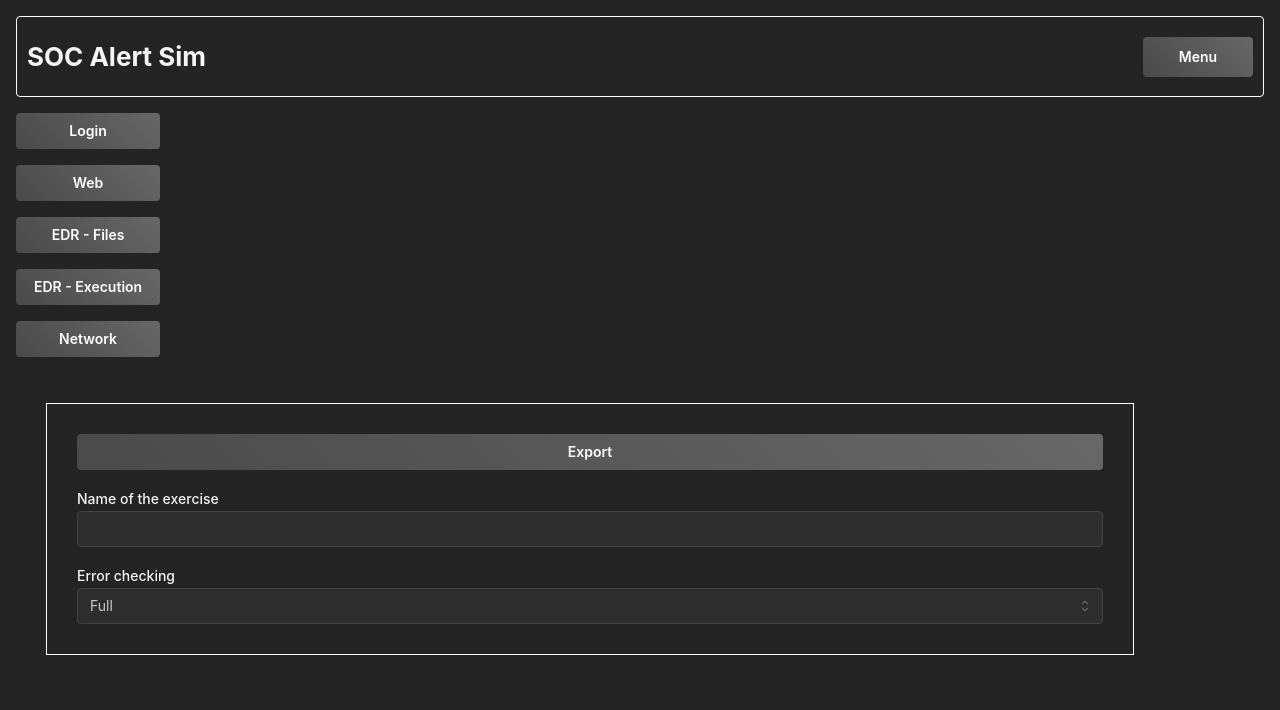
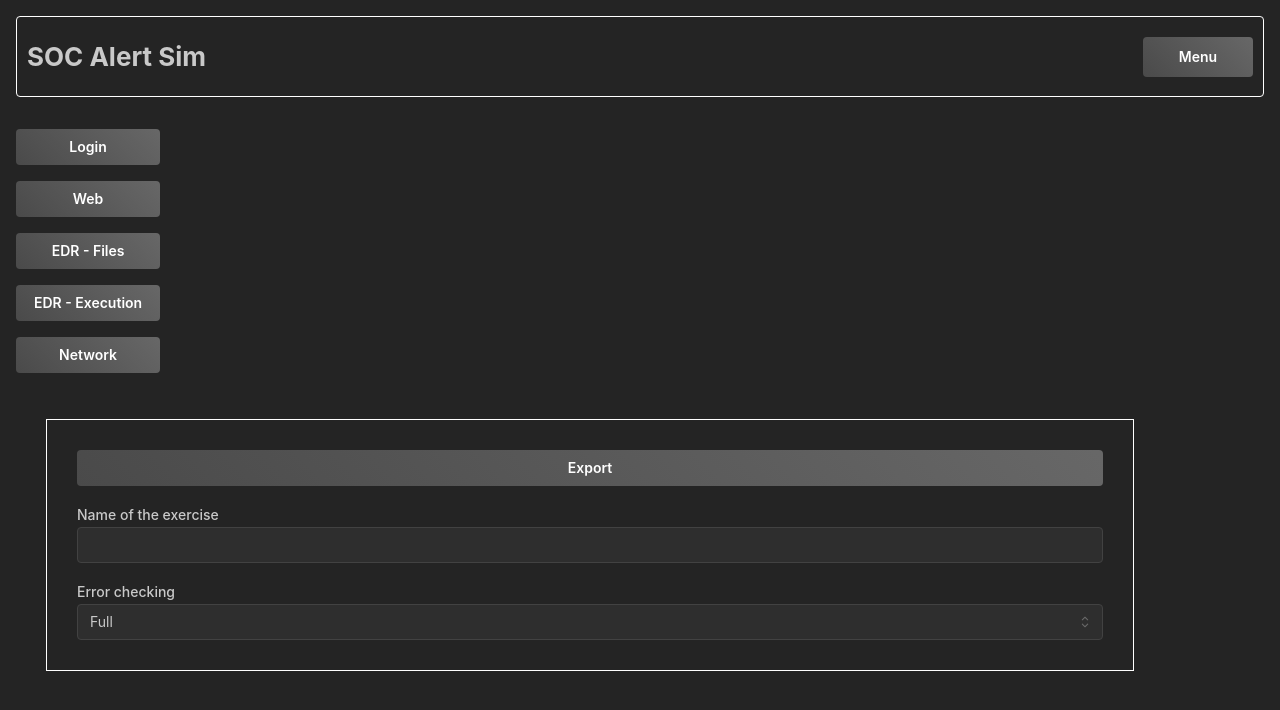
Before and after one commit to Xantus10/SOCAlertSim, a React (Vite) app: page /SOCAlertSim/create in a window 1280 px wide. Shown: the top 710 px of the page. Built offline with nearby package versions, Linux system fonts and the light colour scheme.

Commit message:
I hate Modal

```diff
--- a/package.json
+++ b/package.json
@@ -13,9 +13,9 @@
     "deploy": "gh-pages -d dist"
   },
   "dependencies": {
-    "@mantine/core": "^8.3.10",
-    "@mantine/hooks": "^8.3.10",
-    "@mantine/notifications": "^8.3.10",
+    "@mantine/core": "^8.2.5",
+    "@mantine/hooks": "^8.2.5",
+    "@mantine/notifications": "^8.2.5",
     "crypto-js": "^4.2.0",
     "react": "^19.2.0",
     "react-dom": "^19.2.0",
--- a/src/App.css
+++ /dev/null
@@ -1,4 +0,0 @@
-#root {
-  margin: 0 auto;
-  padding: 1rem;
-}
--- a/src/App.tsx
+++ b/src/App.tsx
@@ -1,4 +1,4 @@
-import { BrowserRouter, Routes, Route } from 'react-router-dom'
+import { Routes, Route } from 'react-router-dom'
 
 import Header from './Components/Header'
 import { JsonProvider } from './Components/JsonContext'
@@ -6,19 +6,15 @@ import { JsonProvider } from './Components/JsonContext'
 import AlertInspector from './Pages/AlertInspector'
 import Creator from './Pages/Creator'
 
-import './App.css'
-
 function App() {
   return (
       <>
       <JsonProvider>
-        <BrowserRouter basename='/SOCAlertSim'>
-          <Header />
-          <Routes>
-            <Route path='/' element={<AlertInspector />} />
-            <Route path='/create' element={<Creator />} />
-          </Routes>
-        </BrowserRouter>
+        <Header />
+        <Routes>
+          <Route path='/' element={<AlertInspector />} />
+          <Route path='/create' element={<Creator />} />
+        </Routes>
       </JsonProvider>
       </>
     )
--- a/src/Components/Header.tsx
+++ b/src/Components/Header.tsx
@@ -5,7 +5,7 @@ export default function Header() {
   const navigate = useNavigate();
 
   return (
-    <Paper bd="solid 1px white" w="100%" p="10px">
+    <Paper bd="solid 1px white" p="10px" m="1rem">
       <Group justify='space-between'>
         <Title order={2}>SOC Alert Sim</Title>
         <Menu position='bottom-end'>
--- a/src/Pages/AlertInspector.tsx
+++ b/src/Pages/AlertInspector.tsx
@@ -11,7 +11,8 @@ function AlertInspector() {
   const json = useJson();
 
   return (
-    <Group p="1rem" align="flex-start">
+    <>
+      <Group p="1rem" align="flex-start" m="1rem">
         <Box>
           <SelectJson />
         </Box>
@@ -30,6 +31,7 @@ function AlertInspector() {
           }
         </Box>
       </Group>
+    </>
   );
 }
 
--- a/src/Pages/Creator.tsx
+++ b/src/Pages/Creator.tsx
@@ -70,7 +70,8 @@ export default function Creator() {
   }
 
   return (
-    <Group align="flex-start">
+    <>
+      <Group align="flex-start" m="1rem">
       <Stack pt="1rem">
         {
           Object.entries(preset).map(([category, alerts], ix) => {
@@ -104,5 +105,6 @@ export default function Creator() {
         }
       </Stack>
     </Group>
+    </>
   );
 }
--- a/src/index.css
+++ b/src/index.css
@@ -1,16 +1,6 @@
-:root {
-  font-family: Inter, system-ui, Avenir, Helvetica, Arial, sans-serif;
-  line-height: 1.5;
-  font-weight: 400;
-
-  color-scheme: dark;
-  color: rgba(255, 255, 255, 0.87);
-  background-color: #242424;
-
-  font-synthesis: none;
-  text-rendering: optimizeLegibility;
-  -webkit-font-smoothing: antialiased;
-  -moz-osx-font-smoothing: grayscale;
+body, #root {
+  margin: 0;
+  min-height: 100vh;
 }
 
 a {
@@ -22,38 +12,6 @@ a:hover {
   color: #535bf2;
 }
 
-body {
-  margin: 0;
-  display: flex;
-  min-width: 320px;
-  min-height: 100vh;
-  background-color: #242424;
-  color: whitesmoke;
-}
-
-h1 {
-  font-size: 3.2em;
-  line-height: 1.1;
-}
-
-button {
-  border-radius: 8px;
-  border: 1px solid transparent;
-  padding: 0.6em 1.2em;
-  font-size: 1em;
-  font-weight: 500;
-  font-family: inherit;
-  background-color: #1a1a1a;
-  cursor: pointer;
-  transition: border-color 0.25s;
-}
-button:hover {
-  border-color: #646cff;
-}
-button:focus,
-button:focus-visible {
-  outline: 4px auto -webkit-focus-ring-color;
-}
 
 h1, h2, h3, h4 {
   margin: 12px 0px 12px 0px !important;
--- a/src/main.tsx
+++ b/src/main.tsx
@@ -1,14 +1,15 @@
 import { StrictMode } from 'react'
 import { createRoot } from 'react-dom/client'
+import { BrowserRouter } from 'react-router-dom'
 import { createTheme, MantineProvider } from '@mantine/core'
 import { Notifications } from '@mantine/notifications'
-import App from './App.tsx'
 
 import '@mantine/core/styles.css'
 import '@mantine/notifications/styles.css'
 
 import './index.css'
 
+import App from './App.tsx'
 
 const theme = createTheme({
   components: {
@@ -34,8 +35,10 @@ const theme = createTheme({
 createRoot(document.getElementById('root')!).render(
   <StrictMode>
     <MantineProvider forceColorScheme='dark' theme={theme}>
-      <App />
-      <Notifications position='bottom-right' autoClose={5000} />
+      <BrowserRouter basename='/SOCAlertSim'>
+        <App />
+        <Notifications position='bottom-right' autoClose={5000} />
+      </BrowserRouter>
     </MantineProvider>
   </StrictMode>,
 )
```
Also changed, not shown: 1 other file (tests, documents, lock files or other folders). Lines whose indentation alone changed are shown as unchanged.
